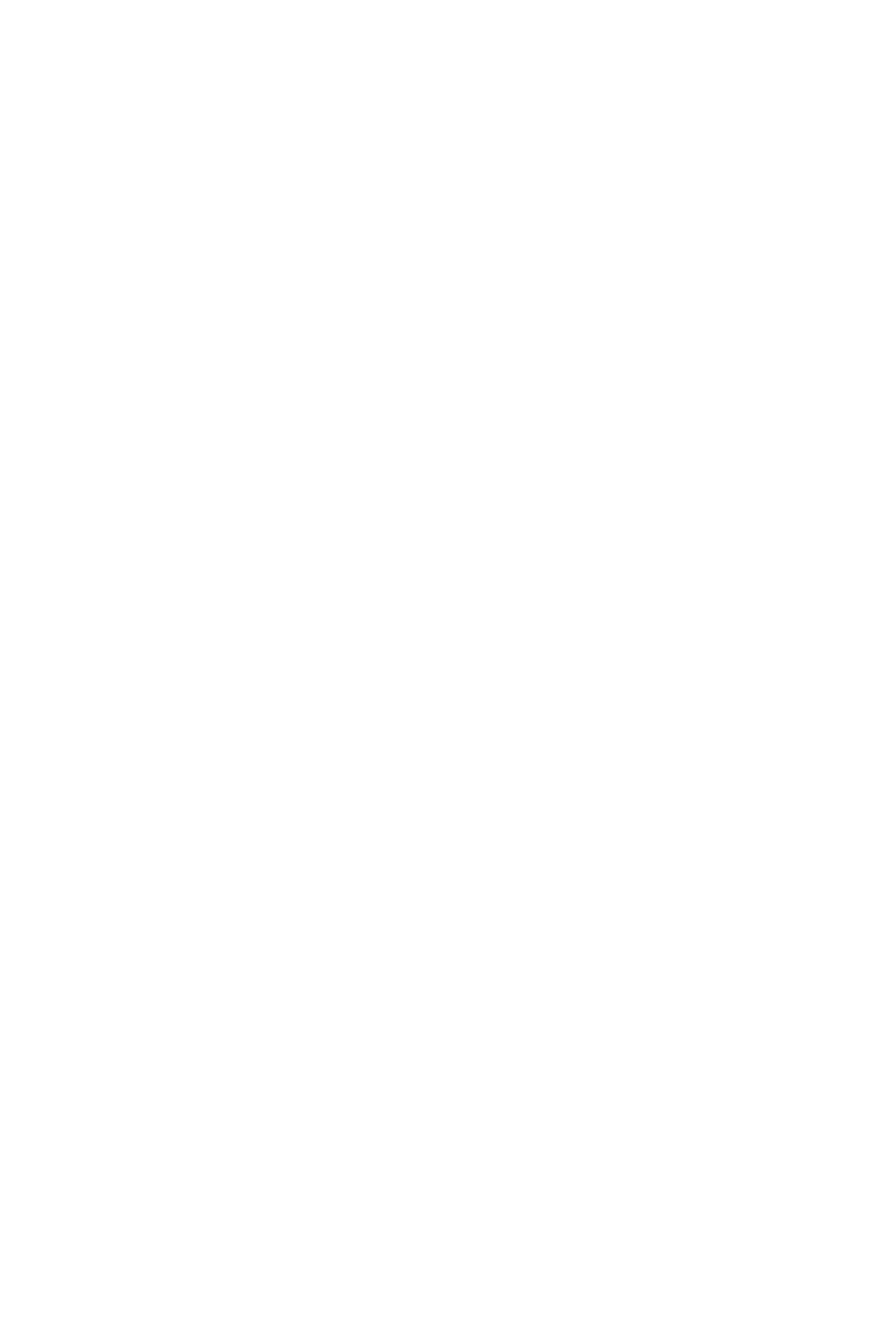
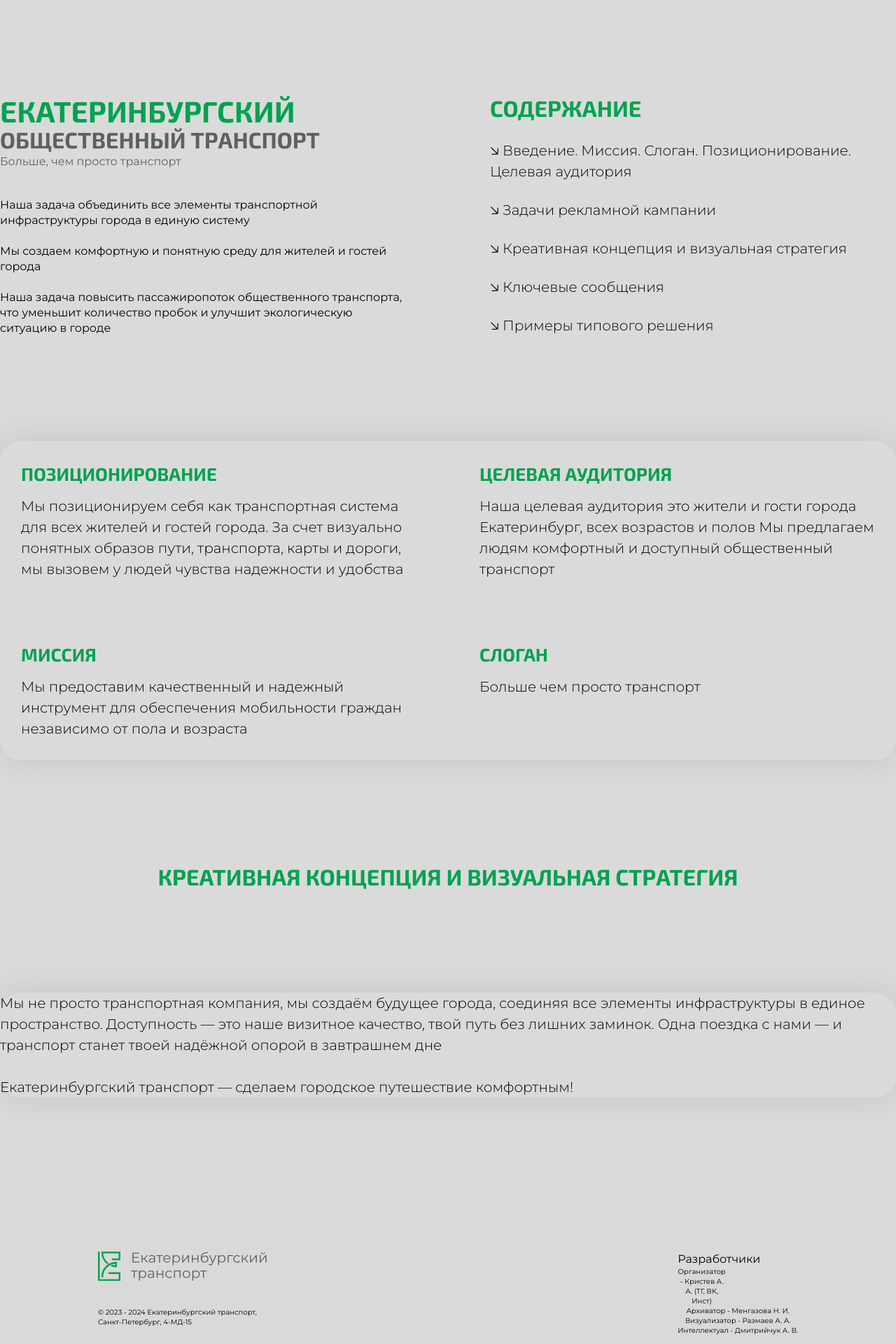
Before and after one commit to Felirian/ekb_transport, a React (Create React App) app: page / in a window 1280 px wide. Shown: the part 540-2460 px from the top of the page at 70% size. Before the commit the page ends 800 px from the top, so only its background shows below. Built offline with nearby package versions, Linux system fonts and the light colour scheme.

Commit message:
add: 2 blocks on main page add: smooth scroll add: global styles

```diff
--- a/src/App.js
+++ b/src/App.js
@@ -6,6 +6,7 @@ import Style from "./pages/Style";
 import Header from "./components/Header";
 import {createGlobalStyle} from "styled-components";
 import {GlobalStyle} from "./shared/styles";
+import Footer from "./components/Footer";
 
 function App() {
   return (
@@ -20,6 +21,7 @@ function App() {
 
         <Route path="*" element={<Navigate to={'/'} replace/>}/>
       </Routes>
+      <Footer/>
     </BrowserRouter>
   );
 }
--- /dev/null
+++ b/src/components/Footer.js
@@ -0,0 +1,65 @@
+import React from "react";
+import styled from "styled-components";
+import {Caption, Container, P1, P2} from "../shared/styles";
+import SvgSelector from "../shared/SvgSelector";
+
+const Footer = () => {
+  return (
+    <FooterWrapper>
+      <InfoBlock>
+        <ContactBlock>
+          <SvgSelector svg={"logo"}/>
+          <Caption style={{textAlign: "left"}}>
+            © 2023 - 2024 Екатеринбургский транспорт, <br></br>
+            Санкт-Петербург, 4-МД-15
+          </Caption>
+        </ContactBlock>
+        <DevsBlock>
+          <P2>Разработчики</P2>
+          <a href={'https://t.me/FELiRiAN'} target={'_blank'}>
+            <Caption>Организатор - Кристев А. А. (ТГ, ВК, Инст)</Caption>
+          </a>
+          <Caption>
+            Архиватор - Менгазова Н. И.<br></br>
+            Визуализатор - Размаев А. А.<br></br>
+            Интеллектуал - Дмитрийчук А. В.
+          </Caption>
+        </DevsBlock>
+      </InfoBlock>
+    </FooterWrapper>
+  );
+};
+
+const FooterWrapper = styled.footer`
+    width: 100%;
+    display: flex;
+    margin: 120px 0;
+    padding: 100px 509px;
+    justify-content: center;
+    align-items: center;
+    background: #d9d9d9;
+`;
+const InfoBlock = styled.div`
+    display: flex;
+    width: 1000px;
+    height: 108px;
+    justify-content: space-between;
+    align-items: flex-start;
+    flex-shrink: 0;
+`;
+const ContactBlock = styled.div`
+    display: flex;
+    flex-direction: column;
+    justify-content: space-between;
+    align-items: flex-start;
+    align-self: stretch;
+`;
+const DevsBlock = styled.div`
+    display: flex;
+    flex-direction: column;
+    justify-content: space-between;
+    align-items: flex-start;
+    align-self: stretch;
+`;
+
+export default Footer;
--- a/src/components/Header.js
+++ b/src/components/Header.js
@@ -38,7 +38,7 @@ const HeaderWrapper = styled.header`
     align-items: center;
 `
 
-const HeaderContainer = styled.header`
+const HeaderContainer = styled.div`
     width: 100%;
     max-width: 1408px;
     display: flex;
--- a/src/pages/Main.js
+++ b/src/pages/Main.js
@@ -1,12 +1,158 @@
 import React from 'react';
 import SvgSelector from "../shared/SvgSelector";
+import styled from "styled-components";
+import {Container, Frame, H1, H2, H3, P1, P2} from "../shared/styles";
+import {COLOR} from "../shared/variables";
 
 const Main = () => {
   return (
-    <div>
-      <SvgSelector svg={'logo-large'}/>
-    </div>
+    <Container>
+      <MainWrapper>
+        <MainLogo>
+          <SvgSelector svg={'logo-large'}/>
+        </MainLogo>
+
+        <Block1>
+          <Block1Column>
+            <div style={{display: "flex", flexDirection: "column", gap: 5}}>
+              <H1 style={{color: COLOR.green}}>Екатеринбургский </H1>
+              <H2 style={{color: COLOR.grey}}>общественный транспорт</H2>
+              <P2 style={{color: COLOR.grey}}>Больше, чем просто транспорт</P2>
+            </div>
+            <P2>
+              Наша задача объединить все элементы транспортной инфраструктуры города в единую систему
+              <br/><br/>
+              Мы создаем комфортную и понятную среду для жителей и гостей города
+              <br/><br/>
+              Наша задача повысить пассажиропоток общественного транспорта, что уменьшит количество пробок и улучшит
+              экологическую ситуацию в городе
+            </P2>
+          </Block1Column>
+          <Block1Column>
+            <H2>Содержание</H2>
+            <NavList>
+              <a href={'#Block1'}><P1>🡦 Введение. Миссия. Слоган. Позиционирование. Целевая аудитория</P1></a>
+              <a href={'#1'}><P1>🡦 Задачи рекламной кампании</P1></a>
+              <a href={'#1'}><P1>🡦 Креативная концепция и визуальная стратегия</P1></a>
+              <a href={'#1'}><P1>🡦 Ключевые сообщения</P1></a>
+              <a href={'#1'}><P1>🡦 Примеры типового решения</P1></a>
+            </NavList>
+          </Block1Column>
+        </Block1>
+
+        <Frame id={'Block1'}>
+          <Block2Wrapper>
+            <Block2Row>
+              <Block2Segment>
+                <H3>Позиционирование</H3>
+                <P1>
+                  Мы позиционируем себя как транспортная система для всех жителей и гостей города. За счет визуально
+                  понятных образов пути, транспорта, карты и дороги, мы вызовем у людей чувства надежности и
+                  удобства
+                </P1>
+              </Block2Segment>
+              <Block2Segment>
+                <H3>Целевая аудитория</H3>
+                <P1>
+                  Наша целевая аудитория это жители и гости города Екатеринбург, всех возрастов и полов
+                  Мы предлагаем людям комфортный и доступный общественный транспорт
+                </P1>
+              </Block2Segment>
+            </Block2Row>
+            <Block2Row>
+              <Block2Segment>
+                <H3>миссия</H3>
+                <P1>
+                  Мы предоставим качественный и надежный инструмент для обеспечения мобильности граждан независимо от
+                  пола и возраста
+                </P1>
+              </Block2Segment>
+              <Block2Segment>
+                <H3>Слоган</H3>
+                <P1>
+                  Больше чем просто транспорт
+                </P1>
+              </Block2Segment>
+            </Block2Row>
+          </Block2Wrapper>
+        </Frame>
+        <H2>Креативная концепция и визуальная стратегия</H2>
+        <Frame>
+          <P1>
+            Мы не просто транспортная компания, мы создаём будущее города, соединяя все элементы инфраструктуры в единое
+            пространство. Доступность — это наше визитное качество, твой путь без лишних заминок. Одна поездка с нами —
+            и транспорт станет твоей надёжной опорой в завтрашнем дне
+            <br/><br/>
+            Екатеринбургский транспорт — сделаем городское путешествие комфортным!
+          </P1>
+        </Frame>
+      </MainWrapper>
+    </Container>
   );
 };
+const MainWrapper = styled.div`
+    display: flex;
+    flex-direction: column;
+    align-items: center;
+    gap: 150px;
+
+    h2 {
+        color: ${COLOR.green};
+    }
+`
+const MainLogo = styled.div`
+    margin: 120px 0;
+`
+const Block1 = styled.div`
+    display: flex;
+    justify-content: center;
+    align-items: flex-start;
+    gap: 120px;
+    align-self: stretch;
+`
+const Block1Column = styled.div`
+    display: flex;
+    flex-direction: column;
+    justify-content: space-between;
+    align-items: flex-start;
+    flex: 1 0 0;
+    align-self: stretch;
+`
+
+const Block2Wrapper = styled.div`
+    display: flex;
+    flex-direction: column;
+    align-items: center;
+    gap: 30px;
+    align-self: stretch;
+`
+const Block2Row = styled.div`
+    display: flex;
+    justify-content: center;
+    align-items: flex-start;
+    gap: 30px;
+`
+const Block2Segment = styled.div`
+    display: flex;
+    width: 100%;
+    padding: 30px;
+    flex-direction: column;
+    align-items: flex-start;
+    gap: 15px;
+
+    h3 {
+        color: ${COLOR.green}
+    }
+`
+
+
+const NavList = styled.div`
+    display: flex;
+    flex-direction: column;
+    align-items: flex-start;
+    gap: 25px;
+    align-self: stretch;
+    margin-top: 30px;
+`
 
 export default Main;
--- a/src/shared/styles.js
+++ b/src/shared/styles.js
@@ -1,12 +1,18 @@
 import styled, {createGlobalStyle} from "styled-components";
 import MontserratFont from './fonts/Montserrat-VariableFont_wght.ttf'
 import Exo_2Font from './fonts/Exo2-VariableFont_wght.ttf'
+import {COLOR} from "./variables";
 
 export const Container = styled.div`
     width: 100%;
     max-width: 1408px;
 `
-
+export const Frame = styled.div `
+    border-radius: 30px;
+    background: #DADADA;
+    /* выделение */
+    box-shadow: 0px 0px 50px 0px rgba(0, 0, 0, 0.10);
+`
 export const H1 = styled.h1`
     font-family: 'Exo 2', sans-serif;
     font-size: 42px;
@@ -46,6 +52,16 @@ export const P2 = styled.p`
     line-height: 22px; /* 137.5% */
 `
 
+export const Caption = styled.caption`
+    font-family: 'Montserrat', sans-serif;
+    font-size: 10px;
+    font-style: normal;
+    font-weight: 400;
+    line-height: 14px; /* 140% */
+`
+
+
+
 
 export const GlobalStyle = createGlobalStyle`
     * {
@@ -54,9 +70,12 @@ export const GlobalStyle = createGlobalStyle`
         box-sizing: border-box;
         //border: 1px pink solid;
     }
-
+    html {
+        scroll-behavior: smooth;
+        scroll-padding: 130px;
+    }
     body {
-
+        background-color: ${COLOR.white};
     }
     #root {
         width: 100%;
--- /dev/null
+++ b/src/shared/variables.js
@@ -0,0 +1,6 @@
+export const COLOR = {
+  green: '#00A24F',
+  black: '#000000',
+  grey: '#606060',
+  white: '#DADADA',
+}
```
